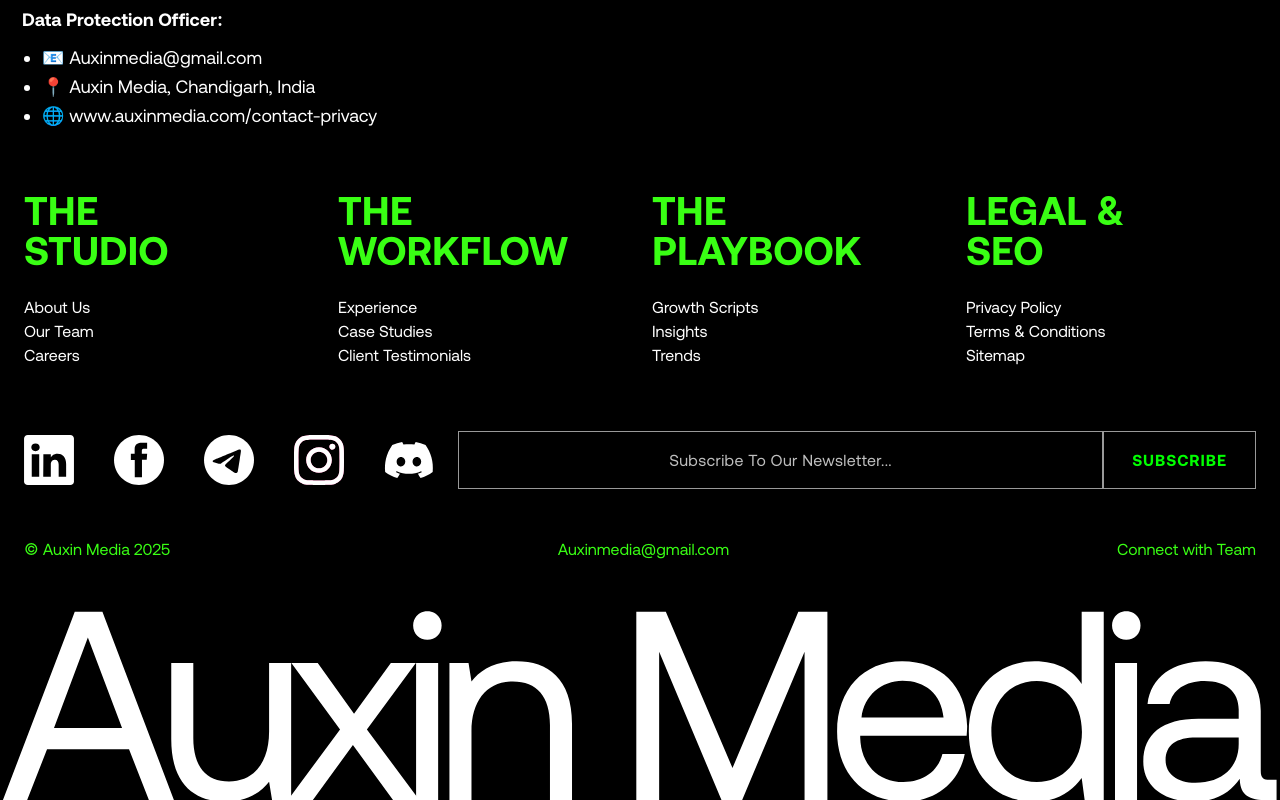
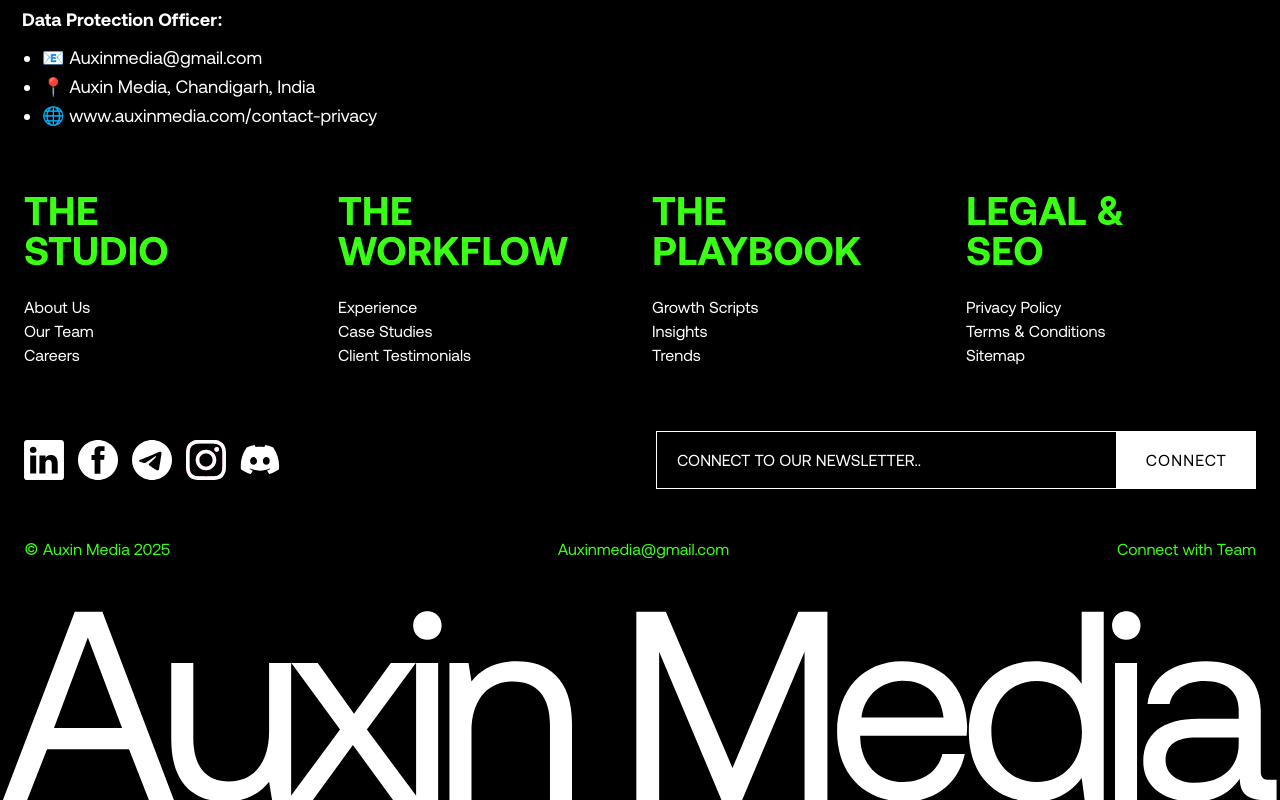
Before and after one commit to anurajthakur333/Auxin, a React (Vite) app: page /privacy in a window 1280 px wide. Shown: the part 5988-6788 px from the top of the page. Built offline with nearby package versions, Linux system fonts and the light colour scheme.

Commit message:
footer section done

```diff
--- a/src/components/Footer.tsx
+++ b/src/components/Footer.tsx
@@ -226,11 +226,11 @@
 
   /* Socials + Newsletter row */
   .socials-row {
-    gap: 24px;
+    gap: 10px;
   }
   .socials-row .social-icon {
-    width: 50px;
-    height: 50px;
+    width: 40px;
+    height: 40px;
     object-fit: contain;
     display: block;
   }
@@ -238,24 +238,25 @@
     display: flex;
     align-items: center;
     width: 100%;
-    max-width: 900px;
+    max-width: 600px;
     margin-left: auto;
   }
   .newsletter-input-box {
     flex: 1;
-    border: 1px solid #FFFFFF99;
+    border: 1px solid #FFFFFF;
     padding: 16px 20px;
-    color: #bfbfbf;
+    color: white
     letter-spacing: 0.02em;
-    text-align: center;
+    text-align: left;
     white-space: nowrap;
   }
   .newsletter-subscribe {
-    border: 1px solid #FFFFFF99;
+    border: 1px solid #FFFFFF;
     padding: 16px 28px;
-    color: #00ff00;
-    font-weight: 700;
-    letter-spacing: 0.06em;
+    color: black;
+    font-weight: 400;
+    background-color:#ffffff;
+    letter-spacing: 0.07em;
     text-transform: uppercase;
     white-space: nowrap;
   }
@@ -335,27 +336,27 @@
         <div className="d-flex flex-column flex-lg-row align-items-center justify-content-between socials-row mb-5">
           {/* Social icons - order: LinkedIn, Facebook, Telegram, Instagram, Discord */}
           <div className="d-flex align-items-center socials-row">
-            <a href="#" aria-label="LinkedIn" className="me-3">
+            <a href="#" aria-label="LinkedIn" className="me-1">
               <img src="/Socials/linkedin.svg" alt="LinkedIn" className="social-icon" width={50} height={50} />
             </a>
-            <a href="#" aria-label="Facebook" className="me-3">
-              <img src="/Socials/facebook.svg" alt="Facebook" className="social-icon" width={50} height={50} />
+            <a href="#" aria-label="Facebook" className="me-1">
+              <img src="/Socials/facebook.svg" alt="Facebook" className="social-icon" width={40} height={40} />
             </a>
-            <a href="#" aria-label="Telegram" className="me-3">
-              <img src="/Socials/telegram.svg" alt="Telegram" className="social-icon" width={50} height={50} />
+            <a href="#" aria-label="Telegram" className="me-1">
+              <img src="/Socials/telegram.svg" alt="Telegram" className="social-icon" width={40} height={40} />
             </a>
-            <a href="#" aria-label="Instagram" className="me-3">
-              <img src="/Socials/instagram.svg" alt="Instagram" className="social-icon" width={50} height={50} />
+            <a href="#" aria-label="Instagram" className="me-1">
+              <img src="/Socials/instagram.svg" alt="Instagram" className="social-icon" width={40} height={40} />
             </a>
             <a href="#" aria-label="Discord">
-              <img src="/Socials/discord.svg" alt="Discord" className="social-icon" width={50} height={50} />
+              <img src="/Socials/discord.svg" alt="Discord" className="social-icon" width={40} height={40} />
             </a>
           </div>
 
           {/* Static newsletter UI */}
           <div className="newsletter-container mt-4 mt-lg-0">
-            <div className="newsletter-input-box aeonik-regular w-100">Subscribe To Our Newsletter...</div>
-            <div className="newsletter-subscribe aeonik-regular">SUBSCRIBE</div>
+            <div className="newsletter-input-box aeonik-regular w-25">CONNECT TO OUR NEWSLETTER..</div>
+            <div className="newsletter-subscribe aeonik-regular">CONNECT</div>
           </div>
         </div>
 
```
